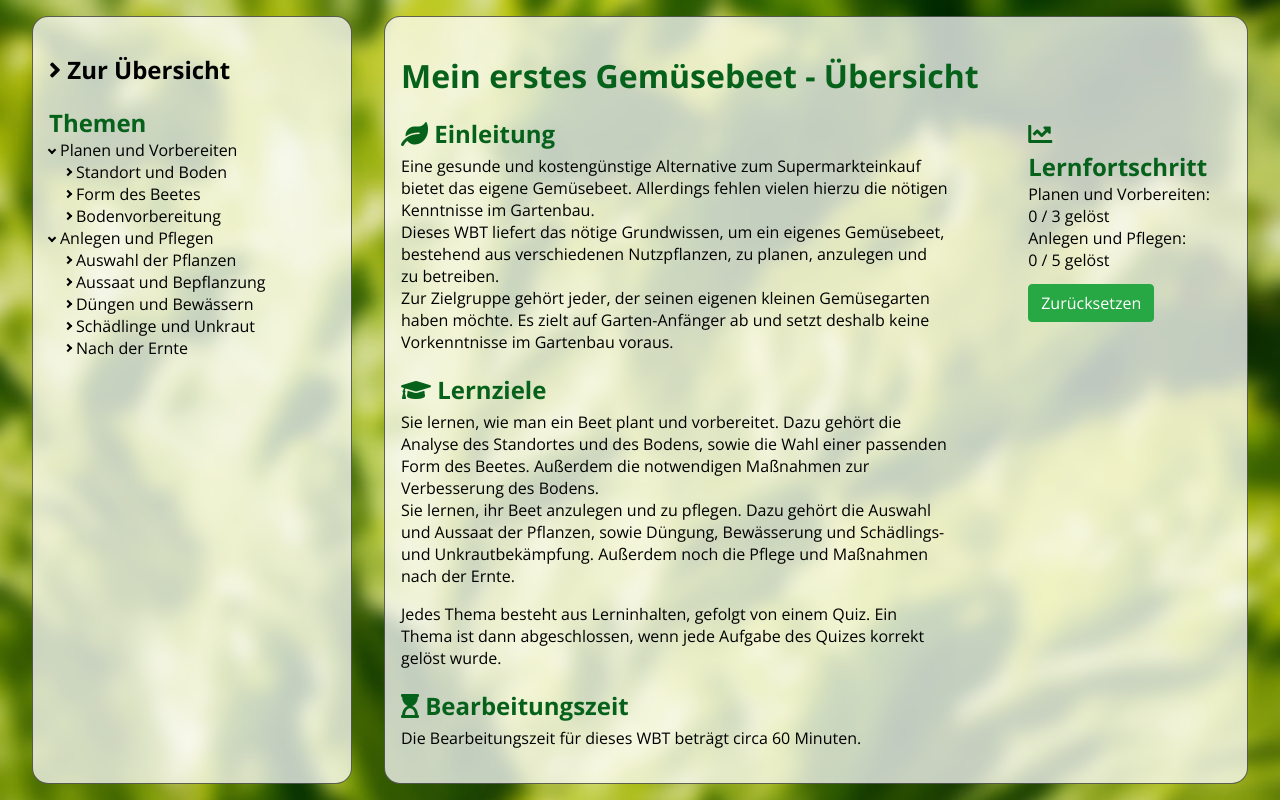
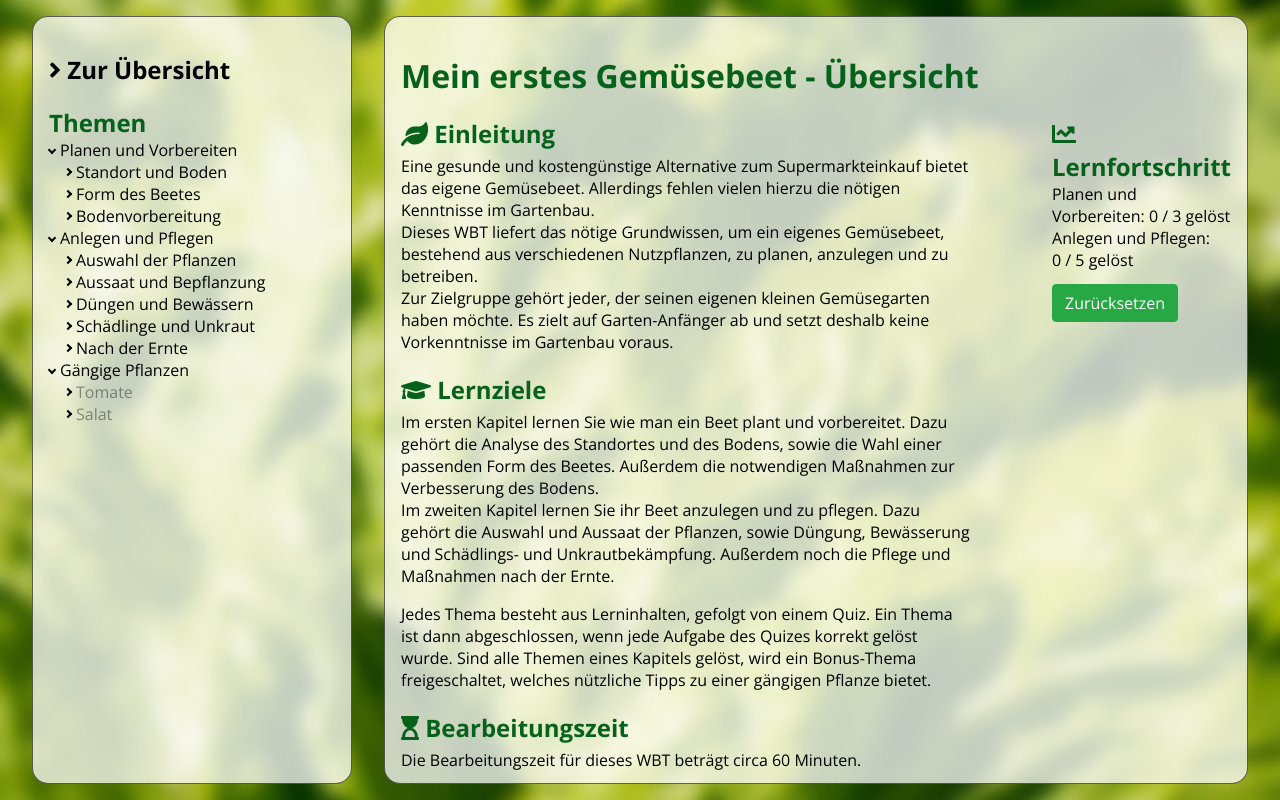
Before and after one commit to mathiasw91/ll-wbt, a React (Create React App) app: page / in a window 1280 px wide. Built offline with nearby package versions, Linux system fonts and the light colour scheme; what flux would draw is missing.

Commit message:
Bonuskapitel und Funktionalität eingebaut

```diff
--- a/src/components/Content.js
+++ b/src/components/Content.js
@@ -25,7 +25,9 @@ class Content extends React.Component {
         {this.props.chapters.map(chapter =>
           <Chapter data={chapter} />
         )}
-        <Link className="btn btn-default" style={{marginTop:"1em"}} to={this.props.location.pathname+'/quiz'}>zum Quiz</Link>
+        {!this.props.activeTheme.extra && (
+          <Link className="btn btn-default" style={{marginTop:"1em"}} to={this.props.location.pathname+'/quiz'}>zum Quiz</Link>
+        )}
       </div>)
     }
 
@@ -55,7 +57,7 @@ function Chapter(props) {
   return (
     <div>
       {props.data.themes.map(theme =>
-        <Theme data={theme}/>
+        <Theme data={theme} chapter={props.data}/>
       )}
     </div>
   )
--- a/src/components/Home.js
+++ b/src/components/Home.js
@@ -19,16 +19,16 @@ class Home extends React.Component {
           </p>
 
           <h2><i class="fa fa-graduation-cap"></i> Lernziele</h2>
-          <p>Sie lernen, wie man ein Beet plant und vorbereitet. Dazu gehört die Analyse des Standortes und des Bodens, sowie die Wahl einer passenden Form des Beetes. Außerdem die notwendigen Maßnahmen zur Verbesserung des Bodens.<br/>
-          Sie lernen, ihr Beet anzulegen und zu pflegen. Dazu gehört die Auswahl und Aussaat der Pflanzen, sowie Düngung, Bewässerung und Schädlings- und Unkrautbekämpfung. Außerdem noch die Pflege und Maßnahmen nach der Ernte.</p>
-          <p>Jedes Thema besteht aus Lerninhalten, gefolgt von einem Quiz. Ein Thema ist dann abgeschlossen, wenn jede Aufgabe des Quizes korrekt gelöst wurde.</p>
+          <p>Im ersten Kapitel lernen Sie wie man ein Beet plant und vorbereitet. Dazu gehört die Analyse des Standortes und des Bodens, sowie die Wahl einer passenden Form des Beetes. Außerdem die notwendigen Maßnahmen zur Verbesserung des Bodens.<br/>
+          Im zweiten Kapitel lernen Sie ihr Beet anzulegen und zu pflegen. Dazu gehört die Auswahl und Aussaat der Pflanzen, sowie Düngung, Bewässerung und Schädlings- und Unkrautbekämpfung. Außerdem noch die Pflege und Maßnahmen nach der Ernte.</p>
+          <p>Jedes Thema besteht aus Lerninhalten, gefolgt von einem Quiz. Ein Thema ist dann abgeschlossen, wenn jede Aufgabe des Quizes korrekt gelöst wurde. Sind alle Themen eines Kapitels gelöst, wird ein Bonus-Thema freigeschaltet, welches nützliche Tipps zu einer gängigen Pflanze bietet.</p>
 
           <h2><i class="fa fa-hourglass-start"></i> Bearbeitungszeit</h2>
           <p>Die Bearbeitungszeit für dieses WBT beträgt circa 60 Minuten.</p>
         </div>
         <div id="home-sidebar">
           <h2><i class="fa fa-chart-line"></i> Lernfortschritt</h2>
-          {this.props.chapters.map(c=>(
+          {this.props.chapters.filter(c=>!c.extra).map(c=>(
             <span style={{display:"block"}}>{c.name}: {c.themes.filter(c=>c.quizComplete).length}&nbsp;/&nbsp;{c.themes.length}&nbsp;gelöst</span>
           ))}
           <button className="btn btn-default" style={{marginTop:"0.8em"}} onClick={AppActions.resetProgress}>Zurücksetzen</button>
--- a/src/components/Sidebar.js
+++ b/src/components/Sidebar.js
@@ -20,7 +20,7 @@ class Sidebar extends React.Component {
 
 function Chapter(props) {
   return (<div>
-      <span className={"sidebar-chapter "+(!props.data.closed?'open':'')} onClick={()=>{AppActions.toggleChapter(props.index)}}>{props.data.name}</span>
+      <span className={"sidebar-chapter "+(!props.data.closed?'open ':'')+(props.data.chapterComplete?'quiz-complete':'')} onClick={()=>{AppActions.toggleChapter(props.index)}}>{props.data.name}</span>
       {(!props.data.closed) && (props.data.themes.map(theme =>
         <Theme data={theme} />
       ))}
@@ -28,7 +28,8 @@ function Chapter(props) {
 }
 
 function Theme(props) {
-  return (<NavLink exact={true} to={props.data.path} activeClassName="active" className={'sidebar-theme '+(props.data.quizComplete?'quiz-complete':'')}>{props.data.name}<Checkmark/></NavLink>)
+  let locked = props.data.extra && !props.data.unlocked
+  return (<NavLink exact={true} onClick={(event)=>{if(locked)event.preventDefault()}} title={locked?'Dieser Inhalt muss erst freigeschaltet werden': props.data.name} to={props.data.path} activeClassName="active" className={'sidebar-theme '+(props.data.quizComplete?'quiz-complete ':'')+(locked?'locked': '')}>{props.data.name}<Checkmark/></NavLink>)
 }
 
 function Checkmark() {
--- a/src/flux/AppStore.js
+++ b/src/flux/AppStore.js
@@ -19,6 +19,7 @@ import tonboden from '../assets/quiz/tonboden.jpg'
 import sandigerlehmboden from '../assets/quiz/sandiger-lehm.jpg'
 import humusboden from '../assets/quiz/humus.jpg'
 import Unkrautdeutendnd from '../quizes/unkrautdeuten-dnd'
+import Tomate from '../pages/tomate'
 
 
 class AppStore extends EventEmitter {
@@ -170,19 +171,16 @@ class AppStore extends EventEmitter {
           ]}
         ]}
       ]},
-      // {name:'Gängige Pflanzen', themes: [
-      //   {name: 'Tomate', path: process.env.PUBLIC_URL + '/tomate',component: PageOne, questions: [
-      //   ]},
-      //   {name: 'Salat', path: process.env.PUBLIC_URL + '/salat',component: PageOne, questions: [
-      //   ]},
-      //   {name: 'Gurke', path: process.env.PUBLIC_URL + '/gurke',component: PageOne, questions: [
-      //   ]},
-      //   {name: 'Erdbeere', path: process.env.PUBLIC_URL + '/erdbeere',component: PageOne, questions: [
-      //   ]}
-      // ]}
+      {name:'Gängige Pflanzen', extra: true, themes: [
+        {name: 'Tomate', path: process.env.PUBLIC_URL + '/extra-tomate',component: Tomate, extra: true},
+        {name: 'Salat', path: process.env.PUBLIC_URL + '/extra-salat',component: Tomate, extra: true},
+      ]}
     ]
     this.activeTheme = this.chapters[0].themes[0]
     this.latest = []
+
+    this.chapters[0].unlocks = this.chapters[2].themes[0]
+    this.chapters[1].unlocks = this.chapters[2].themes[1]
 
     this.loadFromLocalStorage()
   }
@@ -209,7 +207,17 @@ class AppStore extends EventEmitter {
       if(question) question.answered = true
     }
     let unanswered = this.chapters[activeIndexes.chapter].themes[activeIndexes.theme].questions.filter(q=>!q.answered)
-    if(unanswered.length == 0) this.chapters[activeIndexes.chapter].themes[activeIndexes.theme].quizComplete = true
+    if(unanswered.length == 0){
+      this.chapters[activeIndexes.chapter].themes[activeIndexes.theme].quizComplete = true
+      let chapterComplete = true
+      this.chapters[activeIndexes.chapter].themes.forEach(theme=>{
+        if(!theme.quizComplete) chapterComplete = false
+      })
+      if(chapterComplete){
+        this.chapters[activeIndexes.chapter].chapterComplete = true
+        this.chapters[activeIndexes.chapter].unlocks.unlocked = true
+      }
+    }
     this.emit('change')
     this.saveChaptersToLocalStorage()
   }
@@ -222,6 +230,8 @@ class AppStore extends EventEmitter {
         })
         t.quizComplete = false
       })
+      c.chapterComplete = false
+      c.unlocks.unlocked = false
     })
     this.emit('change')
     this.saveChaptersToLocalStorage()
@@ -234,6 +244,8 @@ class AppStore extends EventEmitter {
         q.answered = false
       })
       this.chapters[activeIndexes.chapter].themes[activeIndexes.theme].quizComplete = false
+      this.chapters[activeIndexes.chapter].chapterComplete = false
+      this.chapters[activeIndexes.chapter].unlocks.unlocked = false
     }
     this.emit('change')
     this.saveChaptersToLocalStorage()
@@ -284,14 +296,21 @@ class AppStore extends EventEmitter {
       try {
         let parsed = JSON.parse(chapters)
         parsed.forEach((chapter,i)=>{
+          let chapterComplete = true
           chapter.themes.forEach((theme,j)=>{
             if(theme.quizComplete){
               this.chapters[i].themes[j].quizComplete = true
+            }else{
+              chapterComplete = false
             }
             theme.questions.forEach((question, k)=>{
               if(question.answered) this.chapters[i].themes[j].questions[k].answered = true
             })
           })
+          if(chapterComplete){
+            this.chapters[i].chapterComplete = true
+            this.chapters[i].unlocks.unlocked = true
+          }
         })
         this.emit('change')
       }catch(err){
--- a/src/index.css
+++ b/src/index.css
@@ -72,6 +72,11 @@ a.sidebar-theme.active {
 
 a.sidebar-theme:not(.quiz-complete) .checkmark {
   display: none;
+}
+
+a.sidebar-theme.locked {
+  cursor: not-allowed;
+  color: rgba(0,0,0,0.4) !important;
 }
 
 
--- /dev/null
+++ b/src/pages/tomate.js
@@ -0,0 +1,17 @@
+import React from "react"
+
+
+class Tomate extends React.Component {
+
+  render() {
+    return (
+      <div>
+        <h1>Bonusthema - Tomate</h1>
+
+      </div>
+    )
+  }
+}
+
+
+export default Tomate
```
